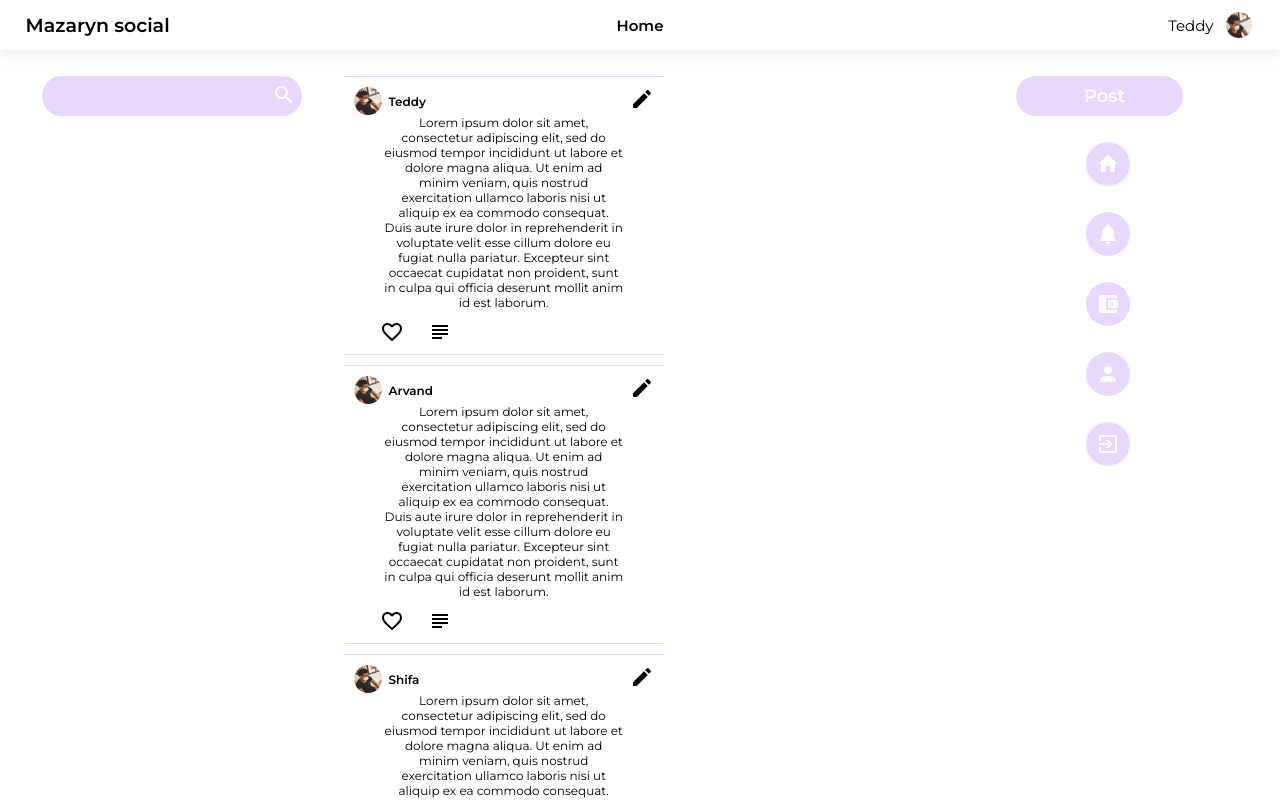
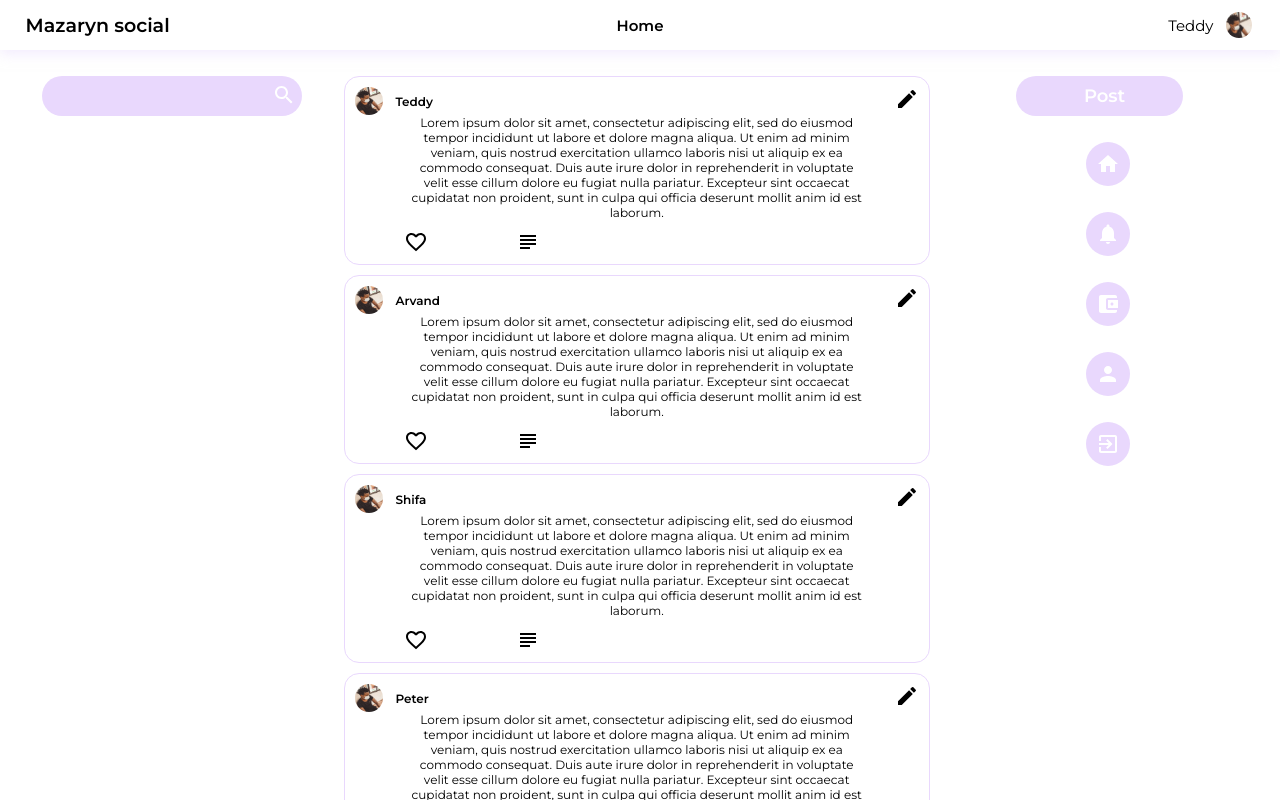
Before and after one commit to aiden77mori/mazaryn-frontend, a React (Create React App) app: page /group in a window 1280 px wide. Shown: the top 800 px of the page. Built offline with nearby package versions, Linux system fonts and the light colour scheme.

Commit message:
post card style

```diff
--- a/src/components/middle pane/post/Post.css
+++ b/src/components/middle pane/post/Post.css
@@ -12,11 +12,12 @@
 }
 
 .post{
-    width: 300px;
+    max-height: 21.5rem;
+    width: 35.25rem;
     padding: 10px;
     margin-bottom: 10px;
-    border-top:1px solid #e9d8fd;
-    border-bottom:1px solid #e9d8fd;
+    border:1px solid #e9d8fd;
+    border-radius: .9375rem;
 }
 
 .post h4{
```
